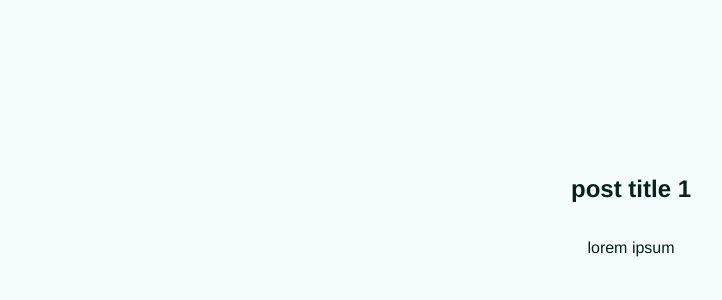
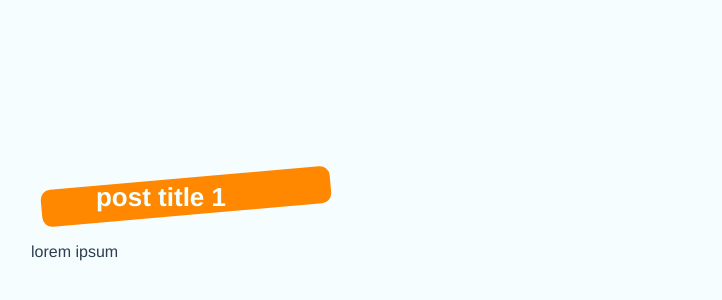
Before and after one commit to KRYPTONITErex/composition-api, a Vue app: page /myposts/1 in a window 1280 px wide. Shown: the part 66-366 px from the top of the page, without its empty margins (9-731 px from the left). Built offline with nearby package versions, Linux system fonts and the light colour scheme; data requests are answered from the project's data file.

Commit message:
Compo-5.1 - NavBar component and Detail style

```diff
--- a/src/views/Detail.vue
+++ b/src/views/Detail.vue
@@ -2,7 +2,7 @@
 
   <!-- <h2>THIS IS DETAIL PAGE - {{ id }}</h2> -->
 
-  <div class="details" v-if="mypost">
+  <div class="post" v-if="mypost">
     <h2 class="lt">{{ mypost.title }}</h2>
     <p>{{ mypost.body }}</p>
   </div>
@@ -37,9 +37,53 @@ export default {
   align-items: center; /* Center horizontally */
   justify-content: center; /* Center vertically */
   text-align: center; /* Center text alignment */
-  min-height: 100vh; /* Fill the viewport vertically for centering */
+  min-height: auto; /* Fill the viewport vertically for centering */
   color: rgb(2, 34, 31);
   padding: 20px;
 }
 
+
+.post h2{
+    margin-top: 0px;
+    display: flex;
+    justify-content: center;
+    align-items: center;
+    flex-direction: column;
+    position: relative;
+    font-size: 26px;
+    color: azure;
+    margin: 30px;
+    max-width: 200px;
+}
+
+.post h2::before{
+    margin-left: 30px;
+    content: "";
+    display: block;
+    width: 130%;
+    height: 120%;
+    background: #ff8800;
+    position: absolute;
+    z-index: -1;
+    padding-right: 30px;
+    left: -50px;
+    transform: rotateZ(-5deg);
+    border-radius: 10px;
+}
+
+.pt{
+    padding-left: 15px;
+}
+
+.pill{
+    display: inline-block;
+    align-items: flex;
+    margin: 5px 5px 10px 0;
+    color: #094143;
+    background: #dafdf9;
+    padding: 8px;
+    border-radius: 10px;
+    font-size: 14px;
+}
+
 </style>
```
